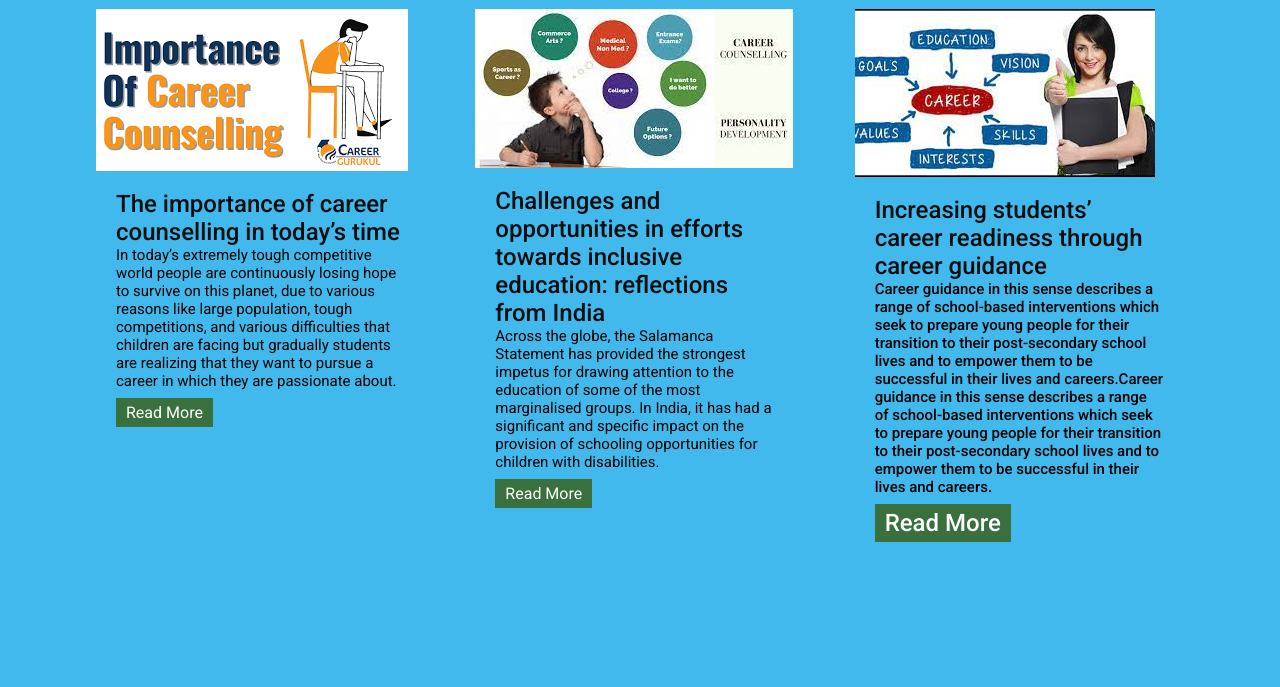
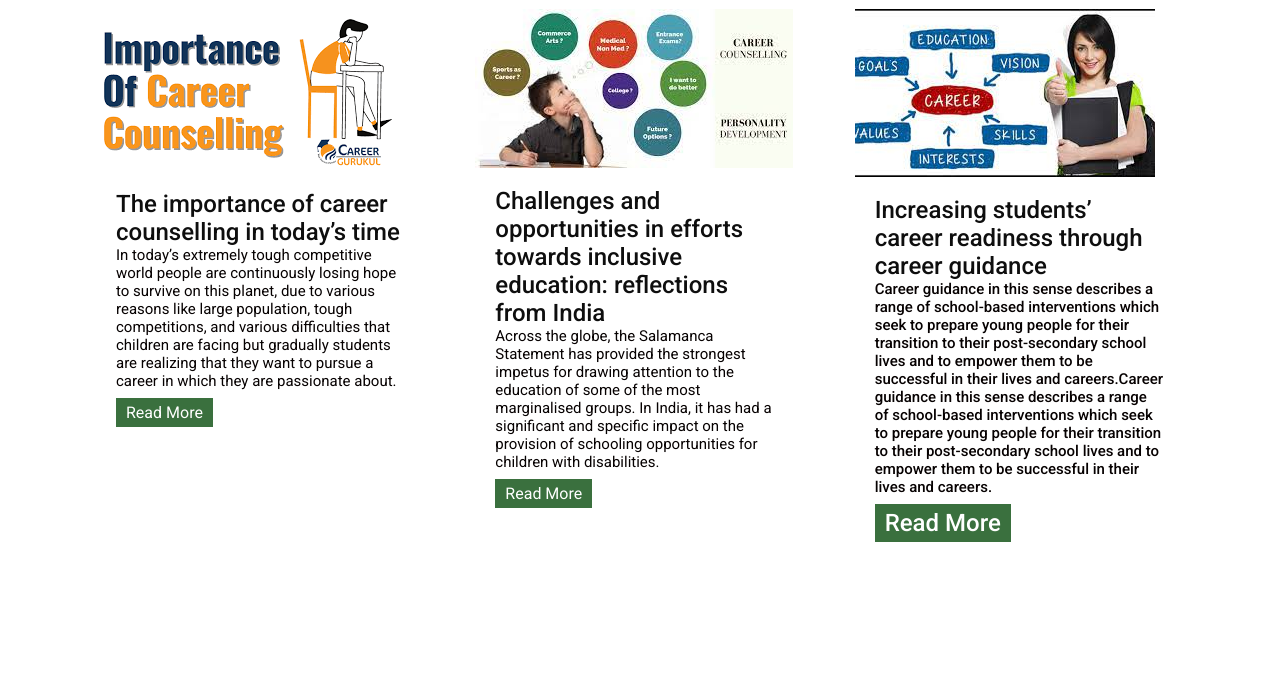
Before and after one commit to DhatriDwivedi/Career-Counselling, a plain HTML site: page article.html in a window 1280 px wide. Shown: the part 113-800 px from the top of the page. Drawn offline with Linux system fonts and the light colour scheme; files whose address does not match are found by name.

Commit message:
Update styles.css

```diff
--- a/styles.css
+++ b/styles.css
@@ -4,7 +4,6 @@
     padding: 0px;
     box-sizing: border-box;
     font-family: 'Roboto',sans-serif;
-    background-color: #41b9ec;
 }
 .container{
     width: 100%;
```
